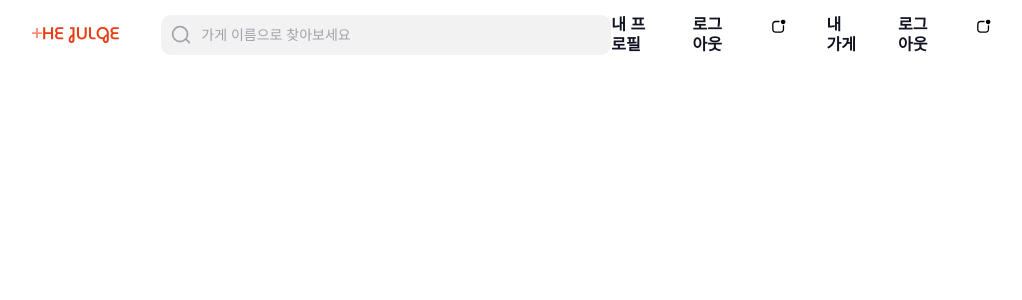
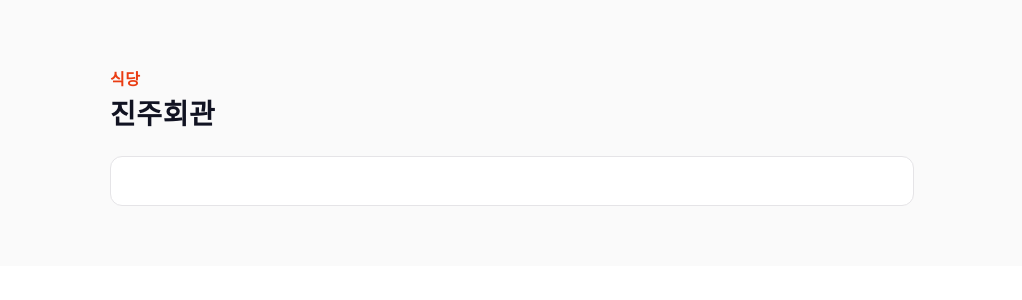
Before and after one commit to TheJulge/Frontend, a Next.js app: page /details/1 in a window 1280 px wide. Shown: the top 300 px of the page, without its empty margins (128-1150 px from the left). Built offline with nearby package versions, Linux system fonts and the light colour scheme; a web font is replaced by a local one.

Commit message:
[#33]feat: 공고 디테일 컨테이너 컴포넌트 레이아웃 설정

```diff
--- /dev/null
+++ b/components/commons/details/NoticeDetailsContainer.module.scss
@@ -0,0 +1,28 @@
+.container {
+  display: flex;
+  padding: 60px 238px;
+  flex-direction: column;
+  align-items: flex-start;
+  gap: 24px;
+  background-color: var(--gray5);
+  @include tablet {
+    padding: 60px 32px;
+  }
+  @include mobile {
+    padding: 40px 12px;
+    gap: 12px;
+  }
+
+  h1 {
+    @include h1(--black);
+    span {
+      @include body1-bold(--primary);
+    }
+    @include mobile {
+      @include h3(--black);
+      span {
+        @include body2-bold(--primary);
+      }
+    }
+  }
+}
--- /dev/null
+++ b/components/commons/details/NoticeDetailsContainer.tsx
@@ -0,0 +1,21 @@
+import { CardNoticeType } from '@/types/noticeTypes';
+import styles from './NoticeDetailsContainer.module.scss';
+import NoticeDetailsCard from './detailCard/NoticeDetailsCard';
+
+interface DetailsProp {
+  details: CardNoticeType;
+}
+export default function NoticeDetails({ details }: DetailsProp) {
+  const noticeDetails = details.item;
+  const shopDetails = details.item.shop.item;
+  return (
+    <main className={styles.container}>
+      <h1>
+        <span>식당</span>
+        <br />
+        {shopDetails.name}
+      </h1>
+      <NoticeDetailsCard noticeDetails={noticeDetails} />
+    </main>
+  );
+}
--- /dev/null
+++ b/components/commons/details/detailCard/NoticeDetailsCard.module.scss
@@ -0,0 +1,28 @@
+.container {
+  width: 100%;
+  display: inline-flex;
+  padding: 24px;
+  justify-content: space-between;
+  align-items: flex-start;
+  border-radius: 12px;
+  border: 1px solid var(--gray20);
+  background: var(--white);
+
+  @include tablet {
+    display: flex;
+    padding: 24px 24px 23.999px 24px;
+    flex-direction: column;
+    justify-content: center;
+    align-items: flex-start;
+    gap: 0.142px;
+    flex-shrink: 0;
+  }
+  @include mobile {
+    display: flex;
+
+    padding: 20px;
+    flex-direction: column;
+    align-items: flex-start;
+    gap: 12px;
+  }
+}
--- /dev/null
+++ b/components/commons/details/detailCard/NoticeDetailsCard.tsx
@@ -0,0 +1,13 @@
+import Image from 'next/image';
+import styles from './NoticeDetailsCard.module.scss';
+import { NoticeBaseType } from '@/types/noticeTypes';
+
+interface NoticeDetailsCardProp {
+  noticeDetails: NoticeBaseType;
+}
+
+export default function NoticeDetailsCard({
+  noticeDetails,
+}: NoticeDetailsCardProp) {
+  return <div className={styles.container}></div>;
+}
--- a/pages/details/[id]/index.tsx
+++ b/pages/details/[id]/index.tsx
@@ -1,12 +1,46 @@
-import Gnb from '@/components/commons/gnb/Gnb';
-import Explanation from '@/components/commons/notice/Explanation';
+import NoticeDetails from '@/components/commons/details/NoticeDetailsContainer';
+
+const MOCK = {
+  item: {
+    id: '99996477-82db-4bda-aae1-4044f11d9a8b',
+    hourlyPay: 30000,
+    startsAt: '2023-07-07T18:00:00.000Z',
+    workhour: 2,
+    description: '도와주세요',
+    closed: false,
+    shop: {
+      item: {
+        id: '4490151c-5217-4157-b072-9c37b05bed47',
+        name: '진주회관',
+        category: '한식',
+        address1: '서울시 중구',
+        address2: '세종대로11길 26',
+        description: '콩국수 맛집 인정따리',
+        imageUrl:
+          'https://bootcamp-project-api.s3.ap-northeast-2.amazonaws.com/0-1/the-julge/1bdb43c8-ff08-4a46-81b0-7f91efced98c-jinju4.png',
+        originalHourlyPay: 10000,
+      },
+      href: '/api/0-1/the-julge/shops/4490151c-5217-4157-b072-9c37b05bed47',
+    },
+  },
+  links: [
+    {
+      rel: 'self',
+      description: '공고 정보',
+      method: 'GET',
+      href: '/api/0-1/the-julge/shops/4490151c-5217-4157-b072-9c37b05bed47/notices/99996477-82db-4bda-aae1-4044f11d9a8b',
+    },
+    {
+      rel: 'shop',
+      description: '가게 정보',
+      method: 'GET',
+      href: '/api/0-1/the-julge/shops/4490151c-5217-4157-b072-9c37b05bed47',
+    },
+  ],
+};
 
 export async function getSeverSideProps() {}
 
-export default function NoticeDetails() {
-  return (
-    <>
-      <Gnb />
-    </>
-  );
+export default function NoticeDetailsPage() {
+  return <NoticeDetails details={MOCK} />;
 }
--- a/types/noticeTypes.ts
+++ b/types/noticeTypes.ts
@@ -16,7 +16,7 @@ interface CurrentUserApplicationItemType {
   createdAt: string;
 }
 //다양한 공고 데이터 타입의 베이스가 되는 타입
-interface NoticeBaseType {
+export interface NoticeBaseType {
   id: string;
   hourlyPay: number;
   startsAt: string;
```
Also changed, not shown: components/commons/details/Explanation.module.scss (renamed from components/commons/notice/Explanation.module.scss), components/commons/details/Explanation.tsx (renamed from components/commons/notice/Explanation.tsx), components/commons/notice/Details.tsx (deleted).
